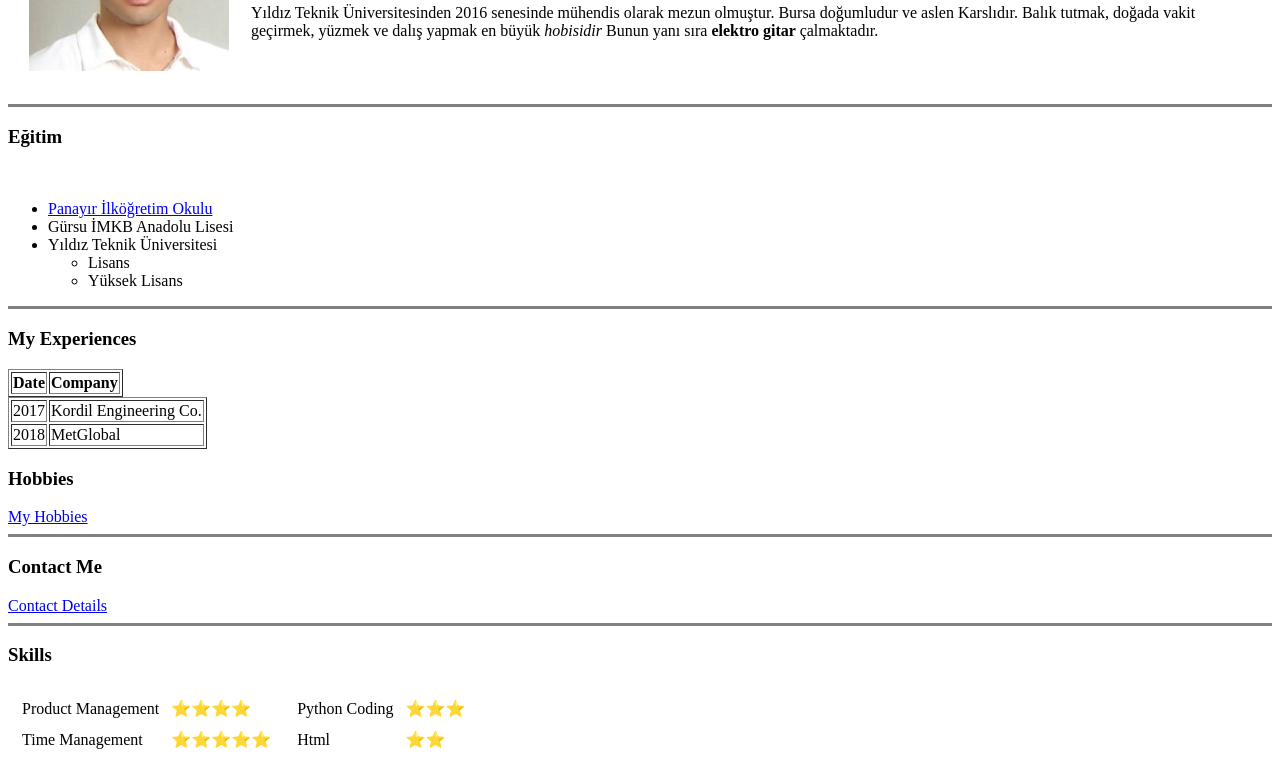
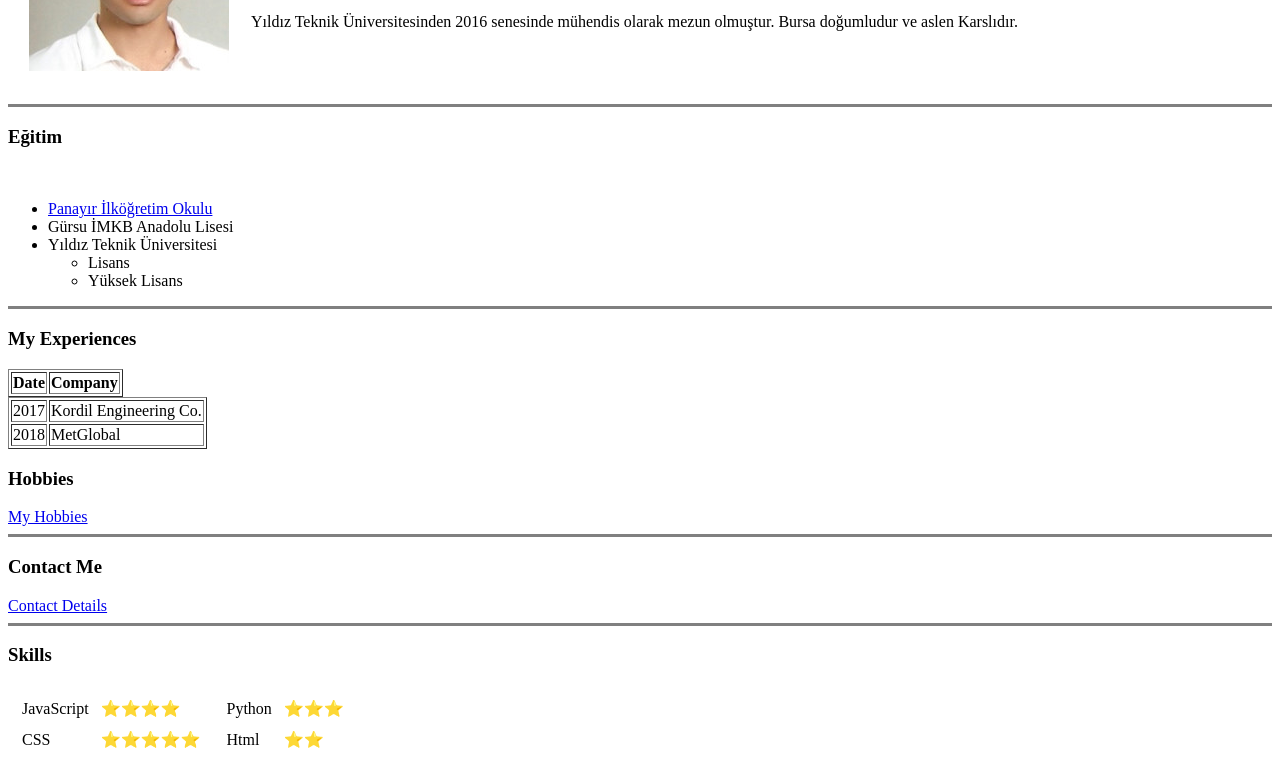
Before and after one commit to SafaBurak/cv, a plain HTML site: page index.html in a window 1280 px wide. Shown: the part 158-929 px from the top of the page. Drawn offline with Linux system fonts and the light colour scheme.

Commit message:
Update index.html

```diff
--- a/index.html
+++ b/index.html
@@ -13,9 +13,7 @@
       <td>  <h1>Safa Burak KAYA</h1>
         <p><em>Yüksek Harita Mühendisi <strong>S.Burak KAYA</strong> </em></p>
         <p>Yıldız Teknik Üniversitesinden 2016 senesinde mühendis olarak mezun olmuştur.
-        Bursa doğumludur ve aslen Karslıdır. Balık tutmak, doğada vakit geçirmek,
-        yüzmek ve dalış yapmak en büyük <em>hobisidir</em> Bunun yanı sıra <strong>elektro
-        gitar </strong>çalmaktadır.</p></td>
+        Bursa doğumludur ve aslen Karslıdır. </p></td>
     </tr>
   </table>
 
@@ -76,11 +74,11 @@ verilmelidir! -->
 
     <table cellspacing="10">
       <tr>
-        <td>Product Management</td>
+        <td>JavaScript</td>
         <td>⭐⭐⭐⭐</td>
       </tr>
       <tr>
-        <td>Time Management</td>
+        <td>CSS</td>
         <td>⭐⭐⭐⭐⭐</td>
       </tr>
     </table>
@@ -88,7 +86,7 @@ verilmelidir! -->
   <td>
     <table cellspacing="10">
       <tr>
-        <td>Python Coding</td>
+        <td>Python </td>
         <td>⭐⭐⭐</td>
       </tr>
       <tr>
```
